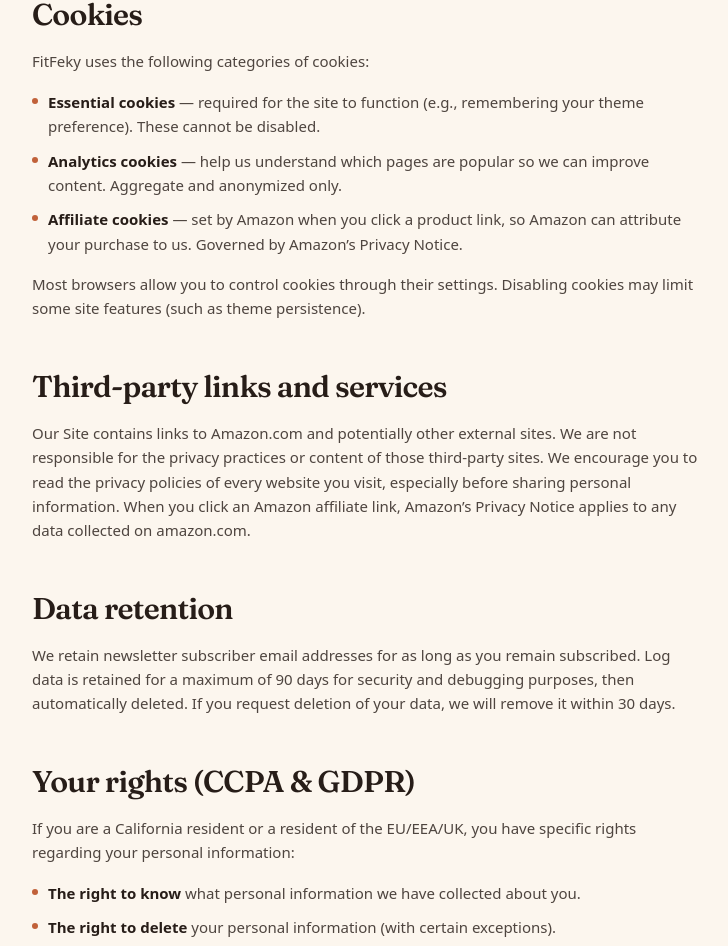
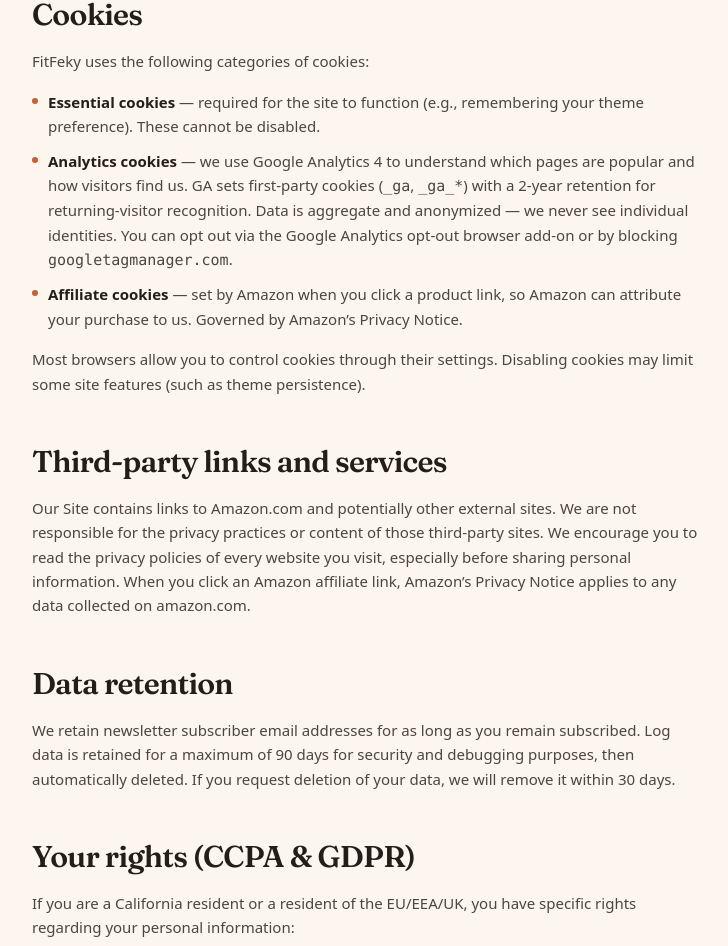
Before and after one commit to projectvers31-ux/FITFEKY.women, a Next.js app: page /privacy in a window 1280 px wide. Shown: the part 2006-2952 px from the top of the page, without its empty margins (272-1000 px from the left). Built offline with nearby package versions, Linux system fonts and the light colour scheme.

Commit message:
609a64a5-8df1-4ec7-a1d4-9505ff864c6c

```diff
--- a/package.json
+++ b/package.json
@@ -18,6 +18,7 @@
     "@dnd-kit/utilities": "^3.2.2",
     "@hookform/resolvers": "^5.1.1",
     "@mdxeditor/editor": "^3.39.1",
+    "@next/third-parties": "^16.2.9",
     "@prisma/client": "^6.11.1",
     "@radix-ui/react-accordion": "^1.2.11",
     "@radix-ui/react-alert-dialog": "^1.1.14",
--- a/src/app/layout.tsx
+++ b/src/app/layout.tsx
@@ -1,9 +1,13 @@
 import type { Metadata, Viewport } from "next";
 import { Geist, Geist_Mono, Fraunces } from "next/font/google";
+import { GoogleAnalytics } from "@next/third-parties/google";
 import "./globals.css";
 import { Toaster } from "@/components/ui/toaster";
 import { ThemeProvider } from "@/components/theme-provider";
 import { homeMetadata, organizationJsonLd, websiteJsonLd, jsonLdScript } from "@/lib/seo";
+
+/** Google Analytics 4 measurement ID. */
+export const GA_MEASUREMENT_ID = "G-94FHK4LBMY";
 
 const geistSans = Geist({
   variable: "--font-geist-sans",
@@ -116,6 +120,9 @@ export default function RootLayout({
           </div>
         </ThemeProvider>
         <Toaster />
+
+        {/* Google Analytics 4 — async, privacy-friendly, Googlebot-aware */}
+        <GoogleAnalytics gaId={GA_MEASUREMENT_ID} />
       </body>
     </html>
   );
--- a/src/app/privacy/page.tsx
+++ b/src/app/privacy/page.tsx
@@ -67,7 +67,7 @@ export default function PrivacyPage() {
       </PageP>
       <PageList>
         <><strong>Essential cookies</strong> — required for the site to function (e.g., remembering your theme preference). These cannot be disabled.</>
-        <><strong>Analytics cookies</strong> — help us understand which pages are popular so we can improve content. Aggregate and anonymized only.</>
+        <><strong>Analytics cookies</strong> — we use Google Analytics 4 to understand which pages are popular and how visitors find us. GA sets first-party cookies (<code>_ga</code>, <code>_ga_*</code>) with a 2-year retention for returning-visitor recognition. Data is aggregate and anonymized — we never see individual identities. You can opt out via the Google Analytics opt-out browser add-on or by blocking <code>googletagmanager.com</code>.</>
         <><strong>Affiliate cookies</strong> — set by Amazon when you click a product link, so Amazon can attribute your purchase to us. Governed by Amazon&rsquo;s Privacy Notice.</>
       </PageList>
       <PageP>
```
Also changed, not shown: 2 other files (tests, documents, lock files or other folders).
